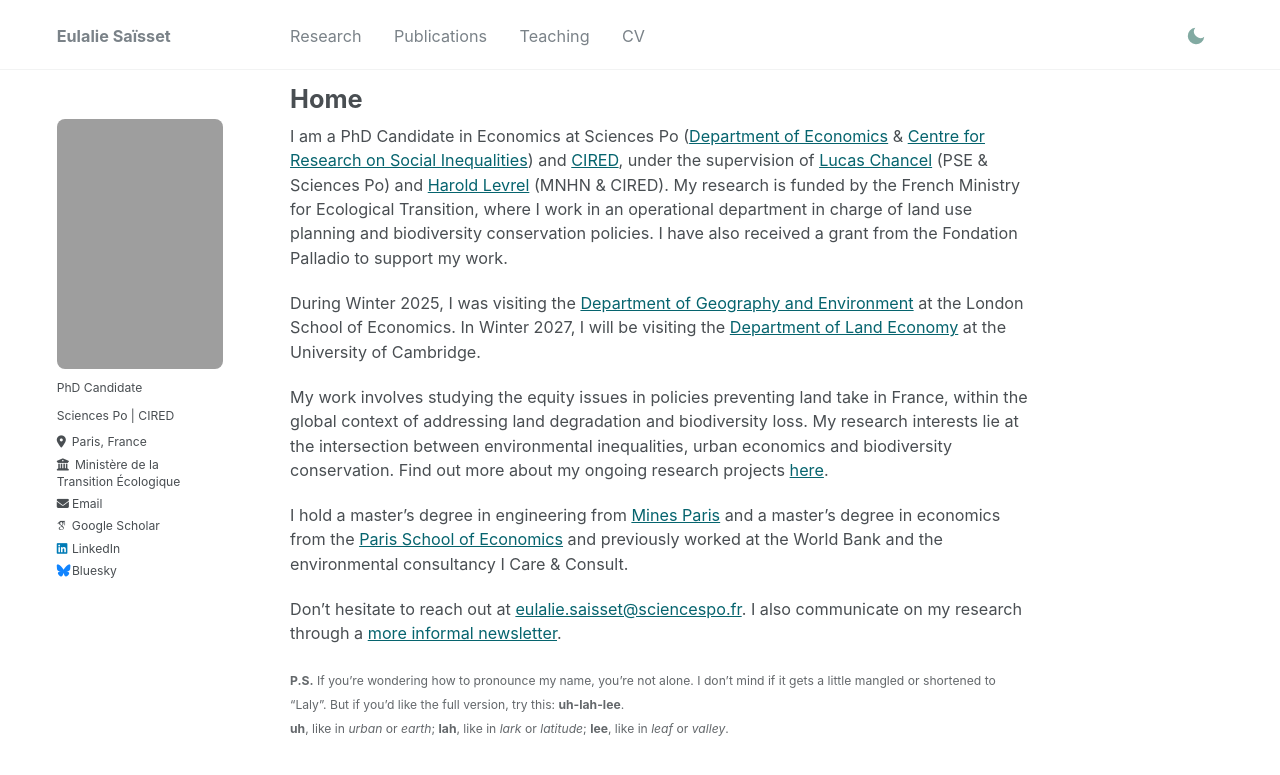
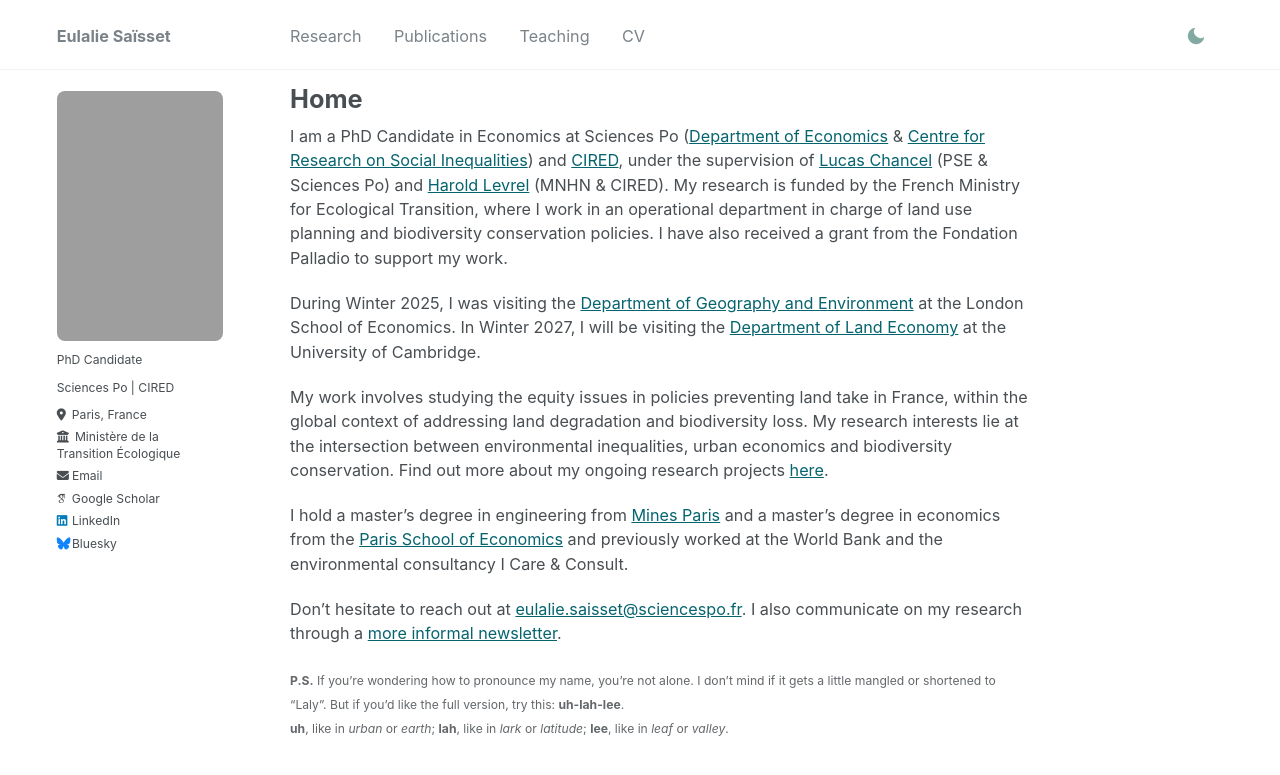
Before and after one commit to eulaliesaisset/eulaliesaisset.github.io, a Jekyll site: the page built from _pages/about.md, in a window 1280 px wide and 931 px high. Shown: the top 775 px of the window. Built offline with Jekyll 4.4.1, drawn with Linux system fonts in a browser that asks for light colours; some web fonts are replaced.

Commit message:
Pin sidebar top explicitly to align picture with page title
Co-Authored-By: Claude Sonnet 5.5 <noreply@anthropic.com>

```diff
--- a/_sass/_sidebar.scss
+++ b/_sass/_sidebar.scss
@@ -17,7 +17,8 @@
     height: 100vh;
     overflow-y: auto;               // Add scrollbar if the sidebar is too long
     position: fixed;
-    padding-top: calc(#{$masthead-height} + 1em); // clears the masthead, then same offset as the page title (#main margin-top)
+    top: 0; // explicit, so the offset below does not depend on the browser's static position
+    padding-top: calc(#{$masthead-height} + 1.3em); // clears the masthead, then same offset as the page title (#main margin-top)
   }
 
   @include breakpoint($large) {
```
